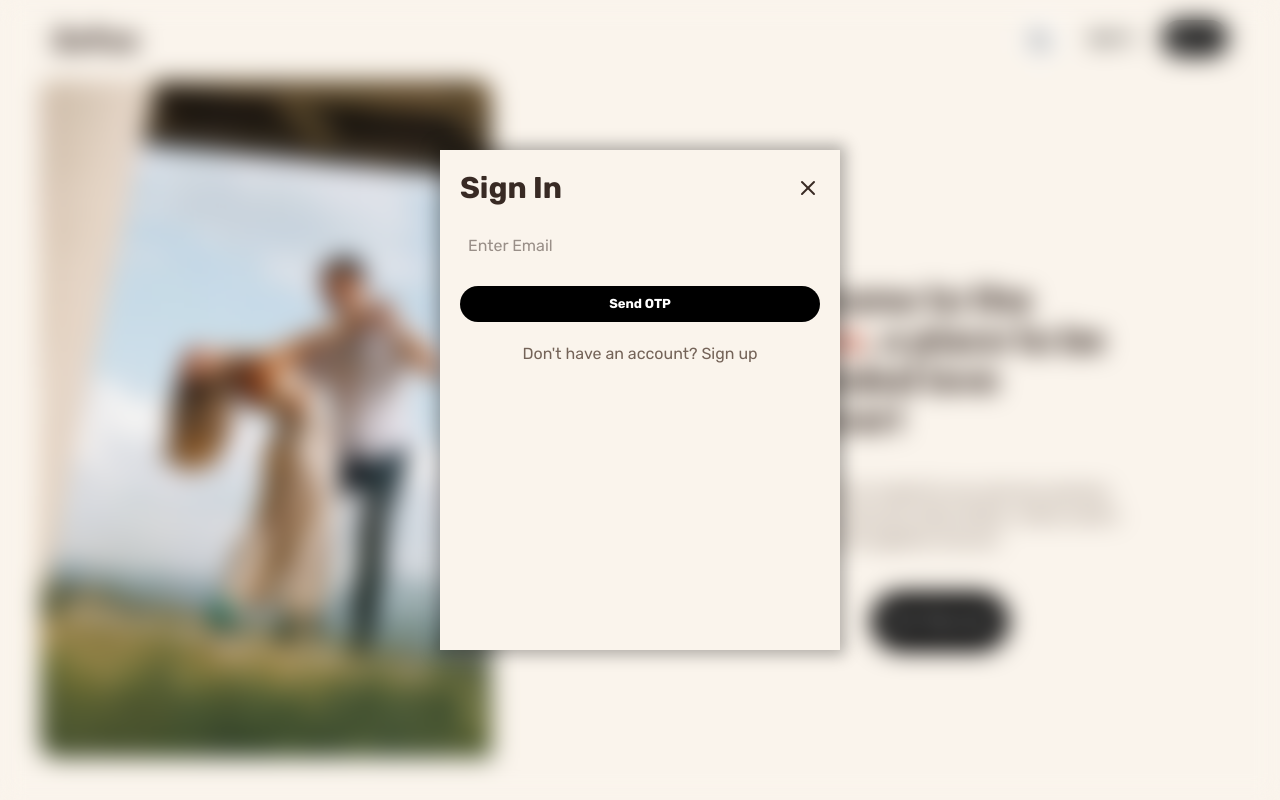
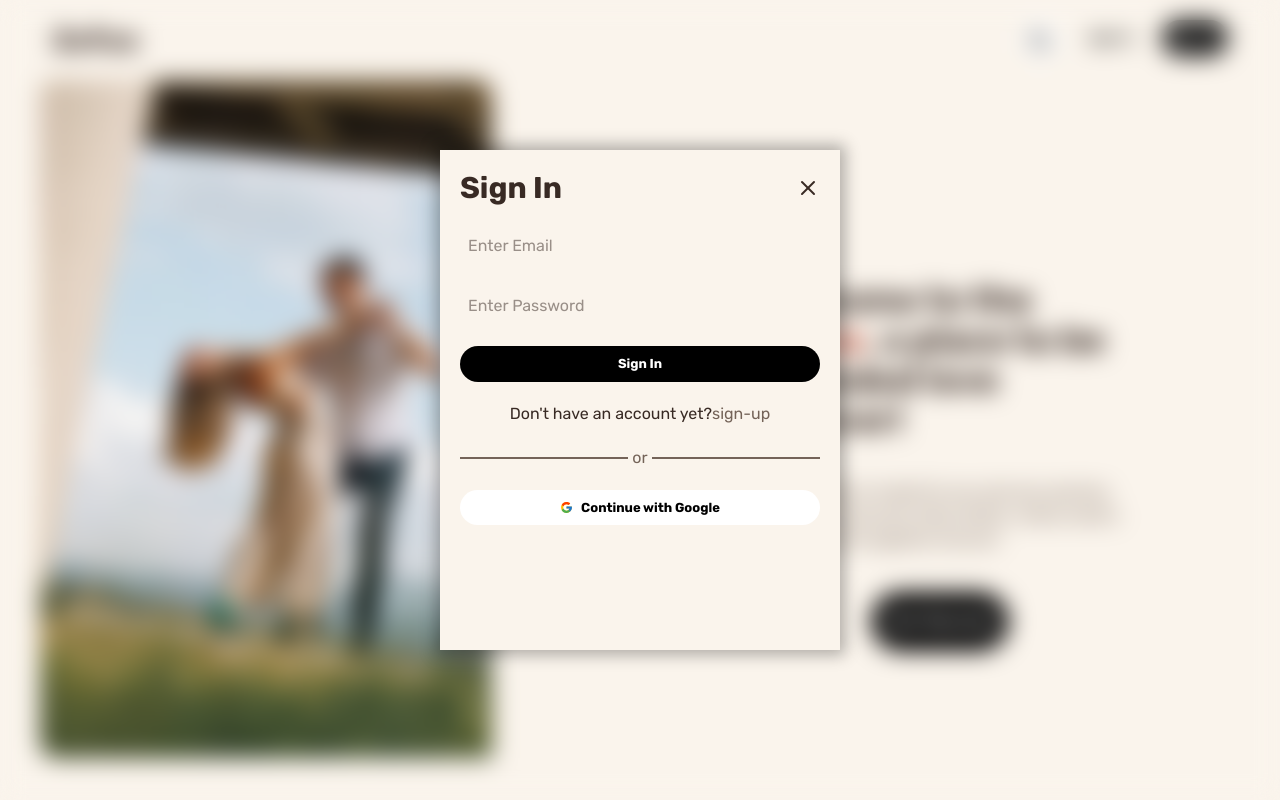
Before and after one commit to umangshreevats/2ofus, a Next.js app in the folder 2ofus/: page / in a window 1280 px wide. Both pictures are taken after a click on the button "sign-in". Shown: the top 800 px of the page. Built offline with nearby package versions, Linux system fonts and the light colour scheme; no server answers.

Commit message:
Changed the sign in back to password based temporarily as the otp one was being very inconsistent, will work on it more next time.

```diff
--- a/2ofus/components/auth/Auth.tsx
+++ b/2ofus/components/auth/Auth.tsx
@@ -21,99 +21,46 @@ const Auth = ({ setOpen, signIn: si }: { signIn: boolean, setOpen: React.Dispatc
     const [email, setEmail] = useState("");
     const [password, setPassword] = useState("");
     const [loading, setLoading] = useState(false);
-    const [otp, setOtp] = useState("");
-    const [otpSent, setOtpSent] = useState(false);
 
-    const handleSendOtp = async (e: FormEvent<HTMLFormElement>) => {
+    const handleSignInSubmit = async (e: React.FormEvent<HTMLFormElement>) => {
+
         e.preventDefault();
 
         setLoading(true);
 
-        const { error } = await supabase.auth.signInWithOtp({
+        const { data, error } = await supabase.auth.signInWithPassword({
             email,
-            options: {
-                shouldCreateUser: false
-            }
+            password,
         });
 
+        if (error) {
             setLoading(false);
-
-        if (error) {
             alert(error.message);
             return;
         }
 
-        setOtpSent(true);
-        alert("OTP sent successfully! Check your email.");
-    };
+        const userId = data.user.id;
+        // Fetching username for the user
 
-
-    const handleVerifyOtp = async (e: FormEvent<HTMLFormElement>) => {
-        e.preventDefault();
-
-        setLoading(true);
-
-        try {
-            // STEP 1: Verify OTP
-            const { data, error } = await supabase.auth.verifyOtp({
-                email: email.trim(),
-                token: otp.trim(),
-                type: "email"
-            });
-
-            if (error) {
-                console.error("OTP Verification Error:", error);
-                alert(error.message);
-                return;
-            }
-
-            console.log("OTP Verification Successful:", data);
-
-            // STEP 2: Check authenticated user
-            const userId = data.user?.id;
-
-            if (!userId) {
-                throw new Error("OTP verified, but authenticated user was not returned.");
-            }
-
-            // STEP 3: Fetch user profile
         const { data: profile, error: profileError } = await supabase
             .from("users")
             .select("username, is_profile_completed")
             .eq("id", userId)
-                .maybeSingle();
+            .single();
 
-            if (profileError) {
-                console.error("Profile Fetch Error:", profileError);
-                throw new Error(profileError.message);
+        setLoading(false);
+        if (profileError || !profile) {
+            alert(profileError.message);
+            return;
         }
 
-            if (!profile) {
-                throw new Error("User profile does not exist in the users table.");
+        if(profile.is_profile_completed) {
+            router.push("/home");
         }
 
-            // STEP 4: Redirect
-            if (profile.is_profile_completed) {
-                router.replace("/home");
-            } else {
-                router.replace(`/profile/@${profile.username}`);
+        router.push(`/profile/@${profile.username}`);
+        router.refresh();
     }
-
-            router.refresh();
-
-        } catch (error) {
-            console.error("Authentication Error:", error);
-
-            alert(
-                error instanceof Error
-                    ? error.message
-                    : "Something went wrong during authentication."
-            );
-
-        } finally {
-            setLoading(false);
-        }
-    };
 
 
 
@@ -160,99 +107,46 @@ const Auth = ({ setOpen, signIn: si }: { signIn: boolean, setOpen: React.Dispatc
     return <>
         {signIn ?
 
-            !otpSent ? (
-
-                <form onSubmit={handleSendOtp}
+            <form
+                onSubmit={handleSignInSubmit}
                 className="w-[400px] bg-background text-primary-text
-        gap-5 h-[500px] flex flex-col items-center p-5">
-
+    gap-5 h-[500px] flex flex-col items-center p-5"
+            >
+                {/*Form to handle the Sign In*/}
                 <div className="w-full flex justify-between">
                     <h3 className="text-3xl font-bold">Sign In</h3>
-
-                        <button type="button" onClick={() => setOpen(false)}>
+                    <button type="button" onClick={() => setOpen(false)} className="cursor-pointer">
                         <X />
                     </button>
                 </div>
 
-                    <input
-                        value={email}
-                        onChange={(e) => setEmail(e.target.value)}
-                        type="email"
-                        required
-                        placeholder="Enter Email"
-                        className="w-full p-2 outline-accent rounded-sm"
-                    />
+                {/*User Email*/}
+                <label htmlFor="email" className="w-full">
+                    <input value={email} onChange={(e) => setEmail(e.target.value)} id="email" type="email" className="w-full p-2 outline-accent rounded-sm" placeholder="Enter Email" />
+                </label>
 
-                    <Button
-                        text={loading ? "Sending OTP..." : "Send OTP"}
+                {/*User Password*/}
+                <label htmlFor="password" className="w-full">
+                    <input value={password} onChange={(e) => setPassword(e.target.value)} type="password" className="w-full p-2 outline-accent rounded-sm" placeholder="Enter Password" />
+                </label>
+
+                {/*Submit Button*/}
+                <Button text={loading ? "Signning In..." : "Sign In"} disabled={loading} width={100} wscale="%" />
+
+                <div className="w-full flex justify-center">{signIn ? "Don't have an account yet? " : "Already have an account! "} <button
+                    onClick={() => setSign(!signIn)}
                     disabled={loading}
-                        width={100}
-                        wscale="%"
-                    />
+                    type="button" className="cursor-pointer text-secondary-text inline">{signIn ? " sign-up" : " sign-in"}</button></div>
 
-                    <button
-                        type="button"
-                        onClick={() => setSign(false)}
-                        disabled={loading}
-                        className="text-secondary-text"
-                    >
-                        Don't have an account? Sign up
-                    </button>
-
-                </form>
-
-            ) : (
-
-                <form onSubmit={handleVerifyOtp}
-                    className="w-[400px] bg-background text-primary-text
-        gap-5 h-[500px] flex flex-col items-center p-5">
-
-                    <div className="w-full flex justify-between">
-                        <h3 className="text-3xl font-bold">Verify OTP</h3>
-
-                        <button type="button" onClick={() => setOpen(false)}>
-                            <X />
-                        </button>
+                <div className="w-full flex gap-1 items-center">
+                    <div className="w-full bg-secondary-text h-0.5" />
+                    <span className="text-secondary-text">or</span>
+                    <div className="w-full bg-secondary-text h-0.5" />
                 </div>
 
-                    <p className="text-sm">
-                        Enter the verification code sent to {email}
-                    </p>
-
-                    <input
-                        value={otp}
-                        onChange={(e) => setOtp(e.target.value)}
-                        type="text"
-                        inputMode="numeric"
-                        maxLength={6}
-                        required
-                        placeholder="Enter 6-digit OTP"
-                        className="w-full p-2 outline-accent rounded-sm
-            text-center tracking-[0.5em]"
-                    />
-
-                    <Button
-                        text={loading ? "Verifying..." : "Verify OTP"}
-                        disabled={loading}
-                        width={100}
-                        wscale="%"
-                    />
-
-                    <button
-                        type="button"
-                        disabled={loading}
-                        onClick={() => {
-                            setOtp("");
-                            setOtpSent(false);
-                        }}
-                        className="text-secondary-text"
-                    >
-                        Change email
-                    </button>
-
-                </form>
-
-            ) :
+                {/*Google Oauth Button*/}
+                <Button width={100} wscale="%" type="button" backgroundColor="white" textColor="black" text="Continue with Google" icon={FcGoogle} />
+            </form> :
             <form onSubmit={handleSignUpSubmit}
                 className="w-[400px] bg-background text-primary-text gap-5
     h-[500px] flex flex-col items-center p-5">
--- a/2ofus/components/landing-page/TopNav.tsx
+++ b/2ofus/components/landing-page/TopNav.tsx
@@ -41,7 +41,7 @@ const RightSideNavElements = ({
     const [signIn, setSignIn] = useState(false);
     const [button, setButton] = useState(0);
     const [openNav, setOpenNav] = useState(false);
-
+    const [showNavs, setShowNavs] = useState(false);
     const { theme, setTheme } = useThemeSettings();
 
     if (!userData) {
@@ -98,7 +98,6 @@ const RightSideNavElements = ({
         );
     }
 
-    const [showNavs, setShowNavs] = useState(false);
     return (
         <div className="gap-5 flex items-center">
             <DropDown
@@ -120,9 +119,9 @@ const RightSideNavElements = ({
             </button>}
 
             <Popups
-            open={showNavs}
-            setOpen={setShowNavs}
-            justify="end">
+                open={showNavs}
+                setOpen={setShowNavs}
+                justify="end">
                 <CoupleNav openNav={showNavs} setOpenNav={setShowNavs} />
             </Popups>
         </div>
--- a/2ofus/components/profile-page/nav-bar/ProfileIcon.tsx
+++ b/2ofus/components/profile-page/nav-bar/ProfileIcon.tsx
@@ -40,7 +40,7 @@ const ProfileIcon = () => {
             console.error("Sign out failed:", error.message);
             return;
         }
-        router.replace("/");
+        router.push("/");
         router.refresh();
     };
 
```
Lines whose indentation alone changed are shown as unchanged.
